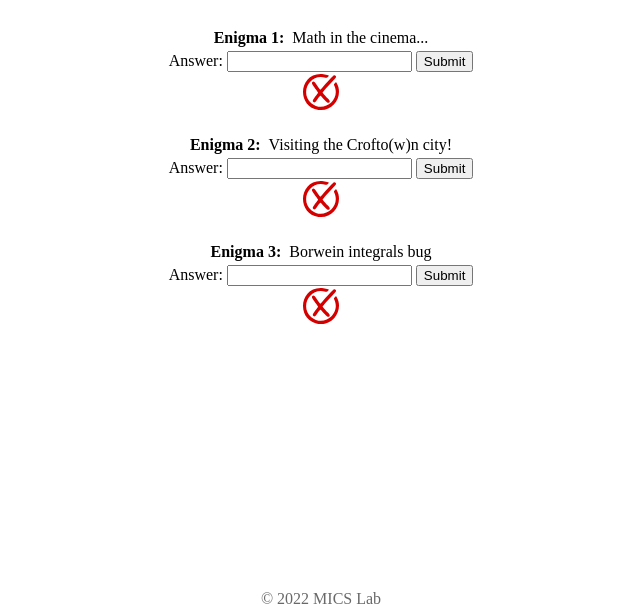
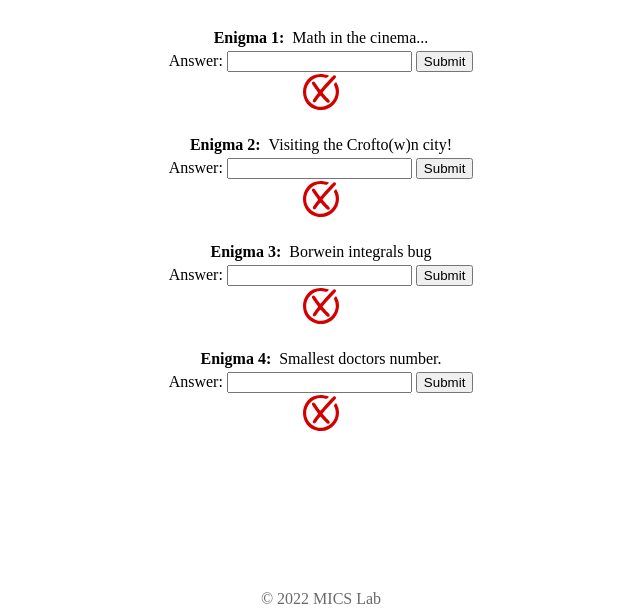
Before and after one commit to MICS-Lab/Enigmas-Xmas2022, a plain HTML site: page index.html in a window 1280 px wide. Shown: the part 192-800 px from the top of the page, without its empty margins (319-959 px from the left). Drawn offline with Linux system fonts and the light colour scheme.

Commit message:
added enigma 4

```diff
--- a/index.html
+++ b/index.html
@@ -66,6 +66,22 @@
                 <img src="not_checked.svg" class="not-finished" id="enigma2-no-check">
             </div>
         </div>
+
+        <div class="enigma" id="enigma3">
+            <div class="title">
+                <h4>Enigma 4:</h4>
+                <p>Smallest doctors number.</p>
+            </div>
+            <div class="input">
+                <label for="password3">Answer:</label>
+                <input type="password3" id="password3" name="password3" />
+                <button type="button" onclick="checkPassword3()">Submit</button>
+            </div>
+            <div class="status">
+                <img src="checked.svg" class="finished" id="enigma3-check">
+                <img src="not_checked.svg" class="not-finished" id="enigma3-no-check">
+            </div>
+        </div>
         </main>
     <footer>
         <p>© 2022 MICS Lab</p>
--- a/script.js
+++ b/script.js
@@ -54,3 +54,22 @@ function checkPassword2() {
 }
 
 checkPassword2();
+
+
+function checkPassword3() {
+  var password = document.getElementById("password3").value;
+  var sha_password = SHA256(password.toLowerCase().replace(/ /g, '').replace("'", ''));
+  if (
+    sha_password ==
+    "54acfadf2c86190a1db8e2ac5d0506ae66dd3fe794068e87c6df53fc5370fc31"
+  ) {
+    document.getElementById("enigma3-check").style = "display: block";
+    document.getElementById("enigma3-no-check").style = "display: none";
+  } else {
+    document.getElementById("enigma3-no-check").style = "display: block";
+    document.getElementById("enigma3-check").style = "display: none";
+    document.getElementById("password3").value = "";
+  }
+}
+
+checkPassword3();
```
